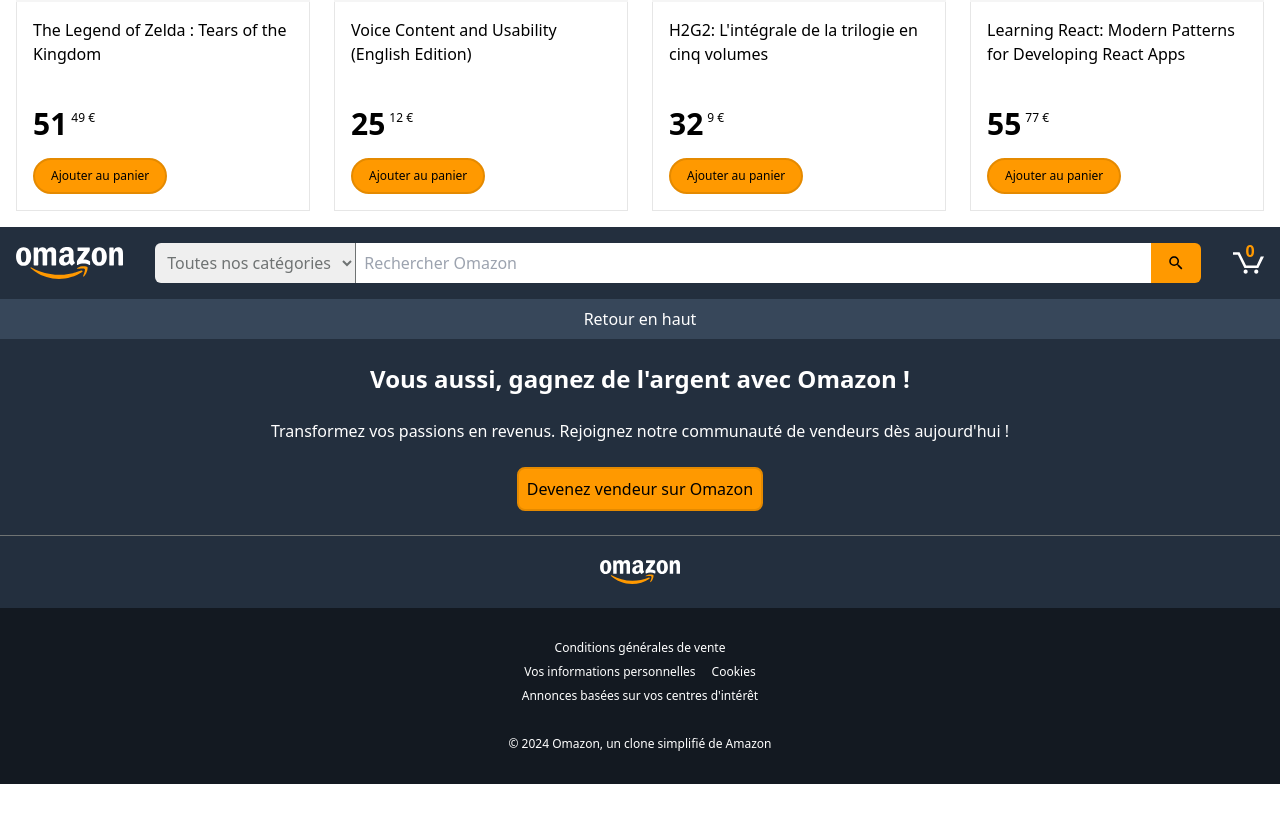
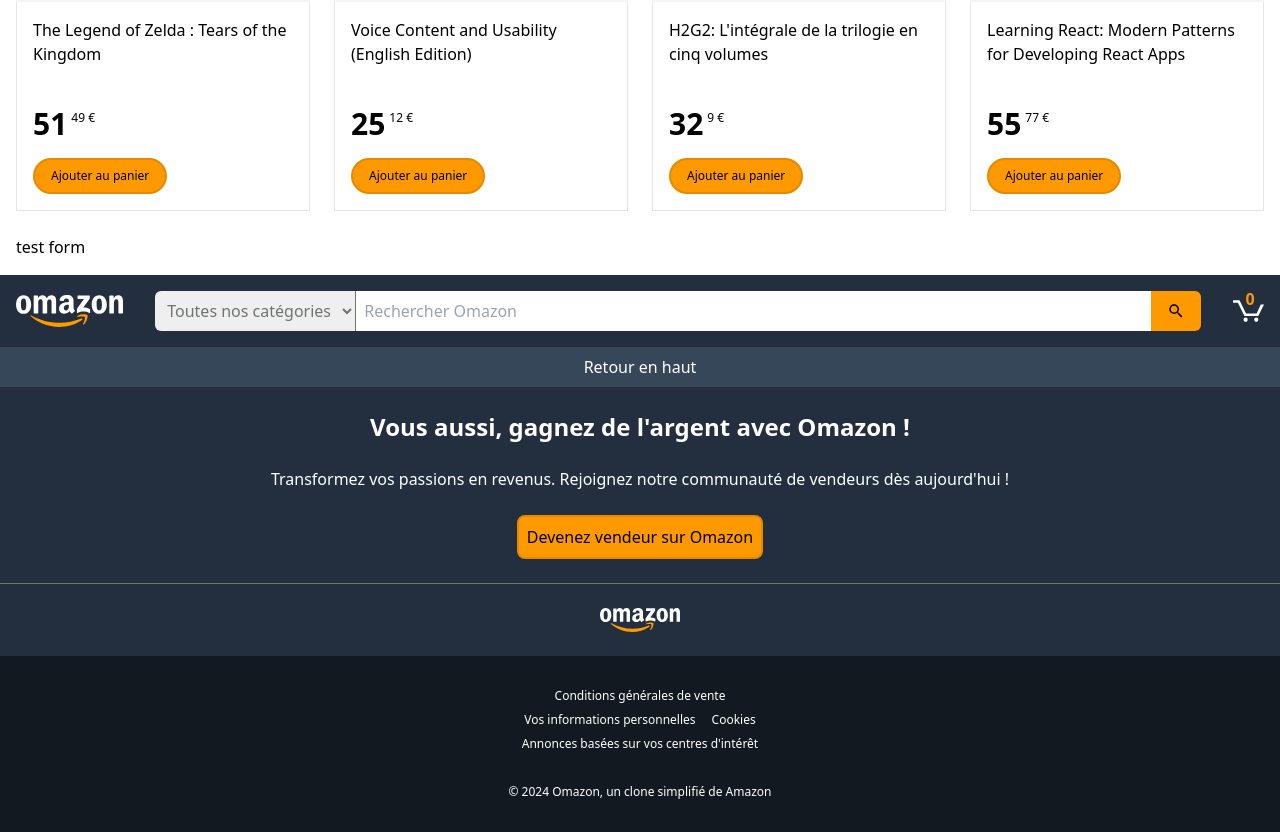
Before and after one commit to QuentinPetton/React-Omazon, a React (Vite) app: page / in a window 1280 px wide. Shown: the part 4554-5386 px from the top of the page. Before the commit the page ends 5338 px from the top, so only its background shows below. Built offline with nearby package versions, Linux system fonts and the light colour scheme.

Commit message:
ajout composant productAddForm

```diff
--- /dev/null
+++ b/src/components/HomePage/ProductAddForm.tsx
@@ -0,0 +1,5 @@
+function ProductAddForm() {
+  return <p>test form</p>;
+}
+
+export default ProductAddForm;
--- a/src/components/HomePage/Products.tsx
+++ b/src/components/HomePage/Products.tsx
@@ -1,4 +1,5 @@
 import type { Product, Tag } from '../../assets/@types';
+import ProductAddForm from './ProductAddForm';
 
 type ProductsListProps = {
   items: Product[];
@@ -84,6 +85,7 @@
           </div>
         </article>
       ))}
+      <ProductAddForm />
     </div>
   );
 }
```
Also changed, not shown: 1 other file (tests, documents, lock files or other folders).
